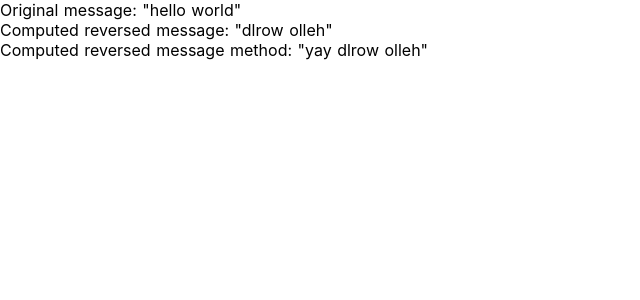
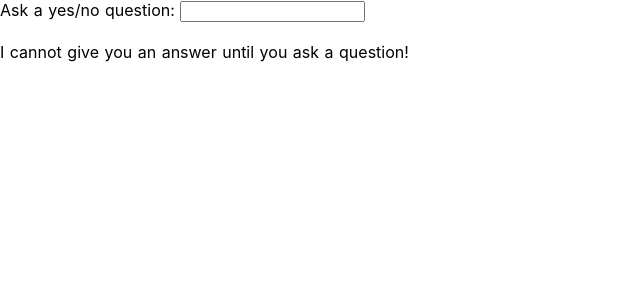
Before and after one commit to un4ckn0wl3z/nuxt-vue-js, a Nuxt app in the folder ep1/: page / in a window 1280 px wide. Shown: the top 300 px of the page, without its empty margins (0-640 px from the left). Built offline with nearby package versions, Linux system fonts and the light colour scheme.

Commit message:
play with watch

```diff
--- a/ep1/package.json
+++ b/ep1/package.json
@@ -11,7 +11,9 @@
     "lint": "npm run lint:js"
   },
   "dependencies": {
+    "axios": "^0.21.0",
     "core-js": "^3.6.5",
+    "lodash": "^4.17.20",
     "nuxt": "^2.14.6"
   },
   "devDependencies": {
--- a/ep1/pages/index.vue
+++ b/ep1/pages/index.vue
@@ -1,32 +1,50 @@
 <template lang="html">
   <div>
-    <p>Original message: "{{ message }}"</p>
-    <p>Computed reversed message: "{{ reversedMessage }}"</p>
     <p>
-      Computed reversed message method: "{{ reversedMessageMethod('yay') }}"
+      Ask a yes/no question:
+      <input v-model="question" />
     </p>
+    <br />
+    <p>{{ answer }}</p>
   </div>
 </template>
 
 <script>
+import _ from 'lodash'
+import axios from 'axios'
+
 export default {
   data() {
     return {
-      message: 'hello world',
+      question: '',
+      answer: 'I cannot give you an answer until you ask a question!',
     }
   },
-  computed: {
-    // a computed getter
-    reversedMessage() {
-      // `this` points to the vm instance
-      return this.message.split('').reverse().join('')
+  watch: {
+    // whenever question changes, this function will run
+    question(newQuestion, oldQuestion) {
+      this.answer = 'Waiting for you to stop typing...'
+      this.debouncedGetAnswer()
     },
   },
-
+  created() {
+    this.debouncedGetAnswer = _.debounce(this.getAnswer, 500)
+  },
   methods: {
-    reversedMessageMethod(prefix) {
-      // `this` points to the vm instance
-      return prefix + ' ' + this.message.split('').reverse().join('')
+    getAnswer() {
+      if (!this.question.includes('?')) {
+        this.answer = 'Questions usually contain a question mark. ;-)'
+      } else {
+        this.answer = 'Thinking...'
+        axios
+          .get('https://yesno.wtf/api')
+          .then((res) => {
+            this.answer = _.capitalize(res.data.answer)
+          })
+          .catch((err) => {
+            this.answer = 'Error! Could not reach the API. ' + err
+          })
+      }
     },
   },
 }
```
Also changed, not shown: 1 other file (tests, documents, lock files or other folders).
